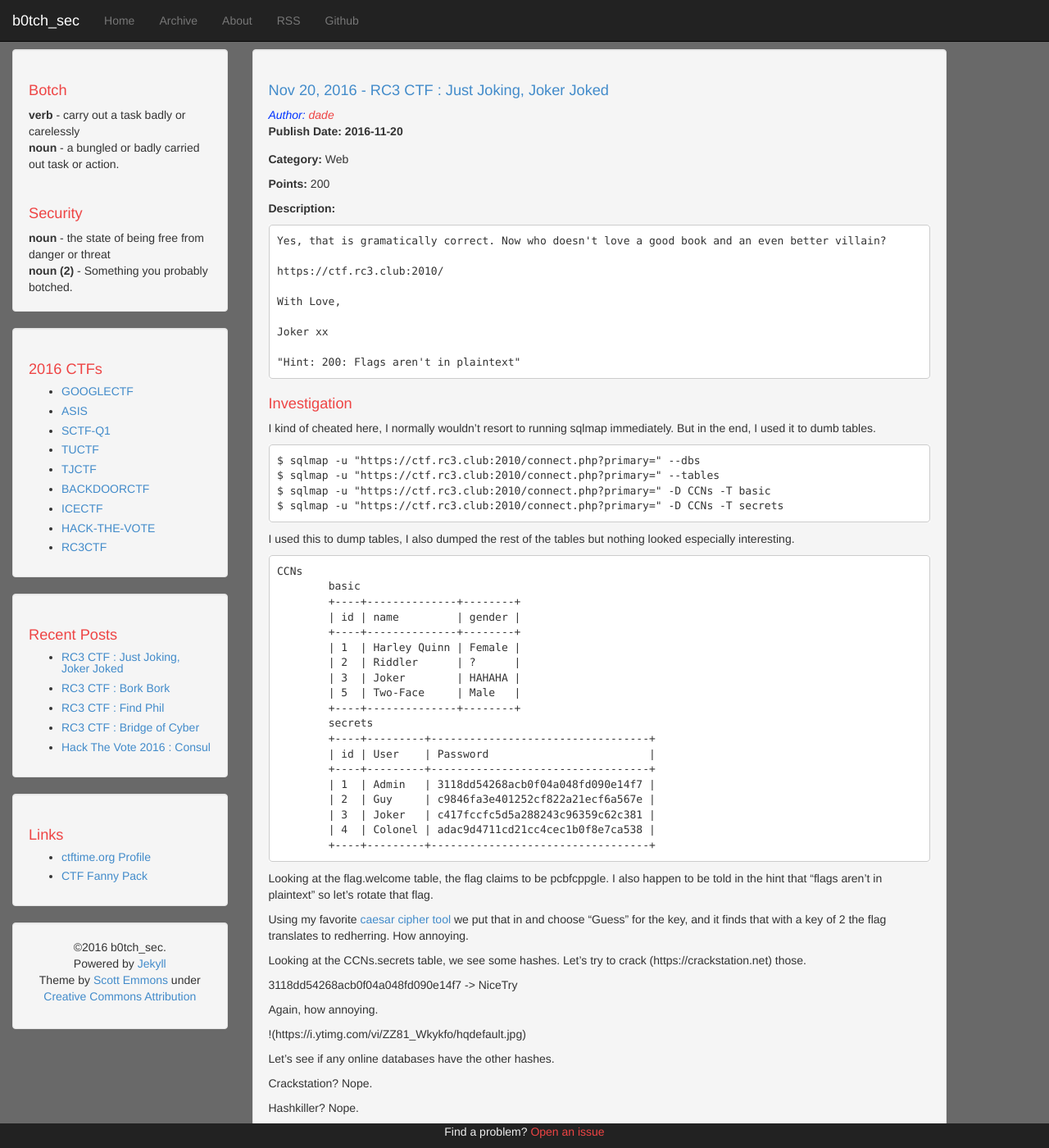
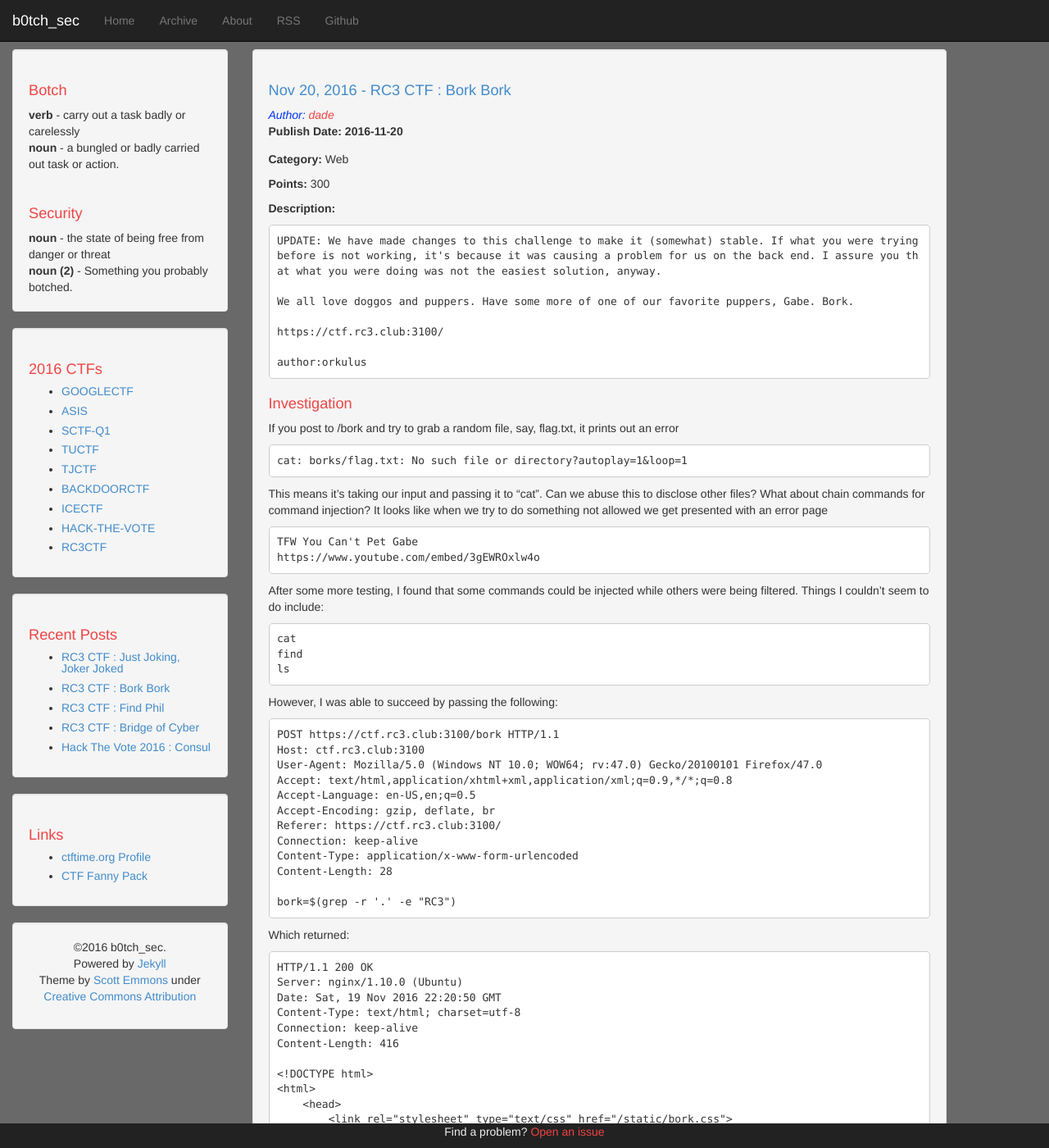
Before and after one commit to b0tchsec/b0tchsec.github.io, a Jekyll site: the page built from 2016/rc3ctf/_posts/2016-11-20-bork-bork.md, in a window 1280 px wide and 1400 px high. Shown: the whole window at 82% size. Built offline with Jekyll 4.4.1, drawn with Linux system fonts in a browser that asks for light colours; some of the changed lines change nothing that is shown; some of the changed text lies outside the part shown.

Commit message:
Updating just-joking slug and find-phil to include the necessary image in the badge

````diff
--- a/2016/rc3ctf/_posts/2016-11-20-find-phil.md
+++ b/2016/rc3ctf/_posts/2016-11-20-find-phil.md
@@ -63,7 +63,7 @@ We get an error message telling us `User already logged in`. Looks like it's tim
 Given the badge format, I most expect the backend to be scanning the QR code and ignoring the rest of it. Let's try to generate a new [QR vcard code](http://www.qr-code-generator.com/) using LordReverend Kane's information, after all, he's the CEO.
 
 
-No such luck, he's also logged in. Thankfully we also noticed that Ben Franklin is a new employee. Since he's so new, maybe he hasn't logged into the system yet. Let's use his facebook page to generate a QR Code
+No such luck, he's also logged in. Thankfully we also noticed that Ben Franklin is a new employee. Since he's so new, maybe he hasn't logged into the system yet. Let's use his facebook page to generate a QR Code. Let's also rip his image and include it in the badge.
 
 ```
 Ben Franklin
--- a/2016/rc3ctf/_posts/2016-11-20-just-joking.md
+++ b/2016/rc3ctf/_posts/2016-11-20-just-joking.md
@@ -3,7 +3,7 @@ layout: post
 title: "RC3 CTF : Just Joking, Joker Joked"
 author: dade
 date: 2016-11-20 13:37:57 -0700
-slug: bork-bork
+slug: just-joking
 category:
 - 2016
 - rc3ctf
````
